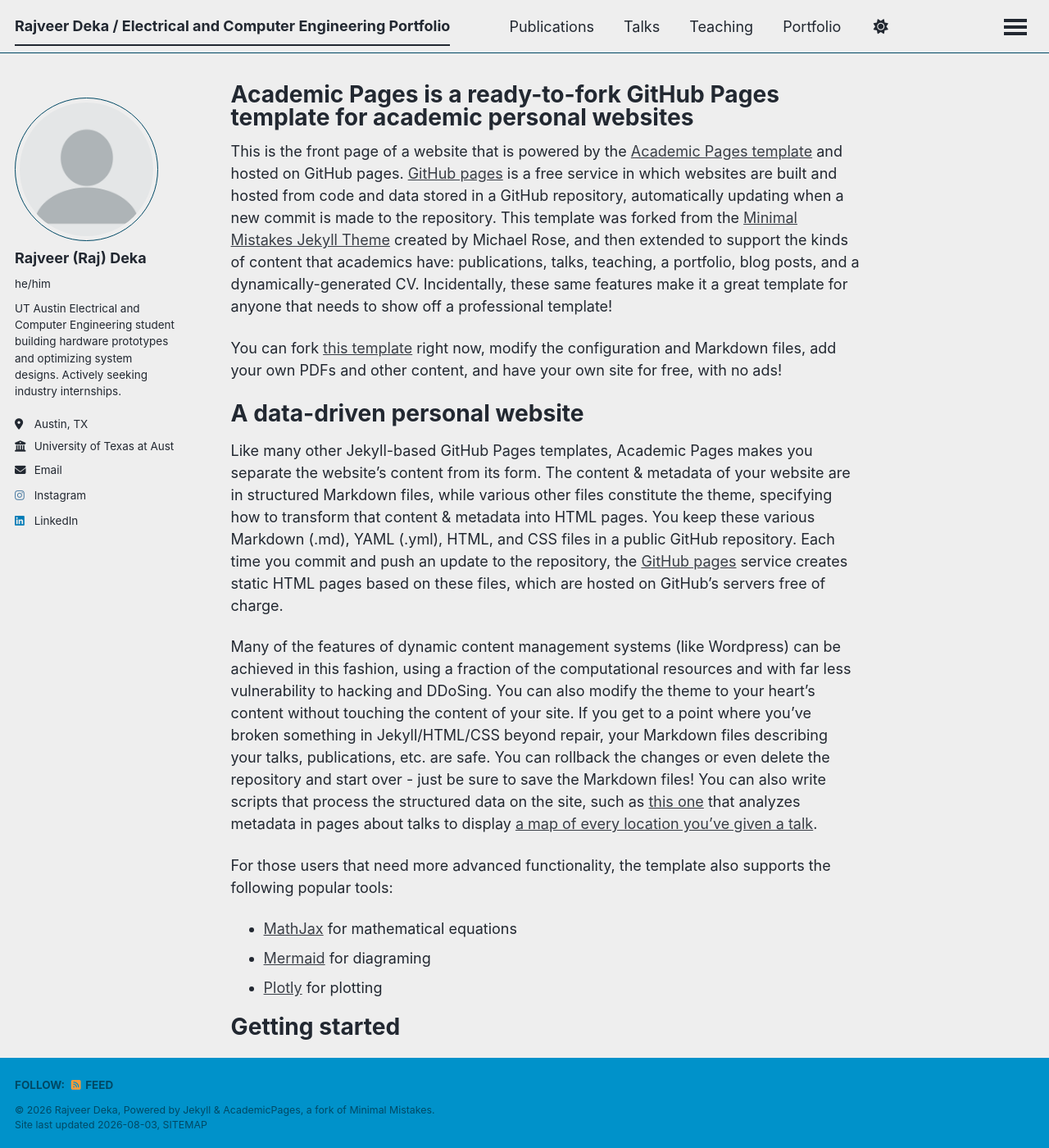
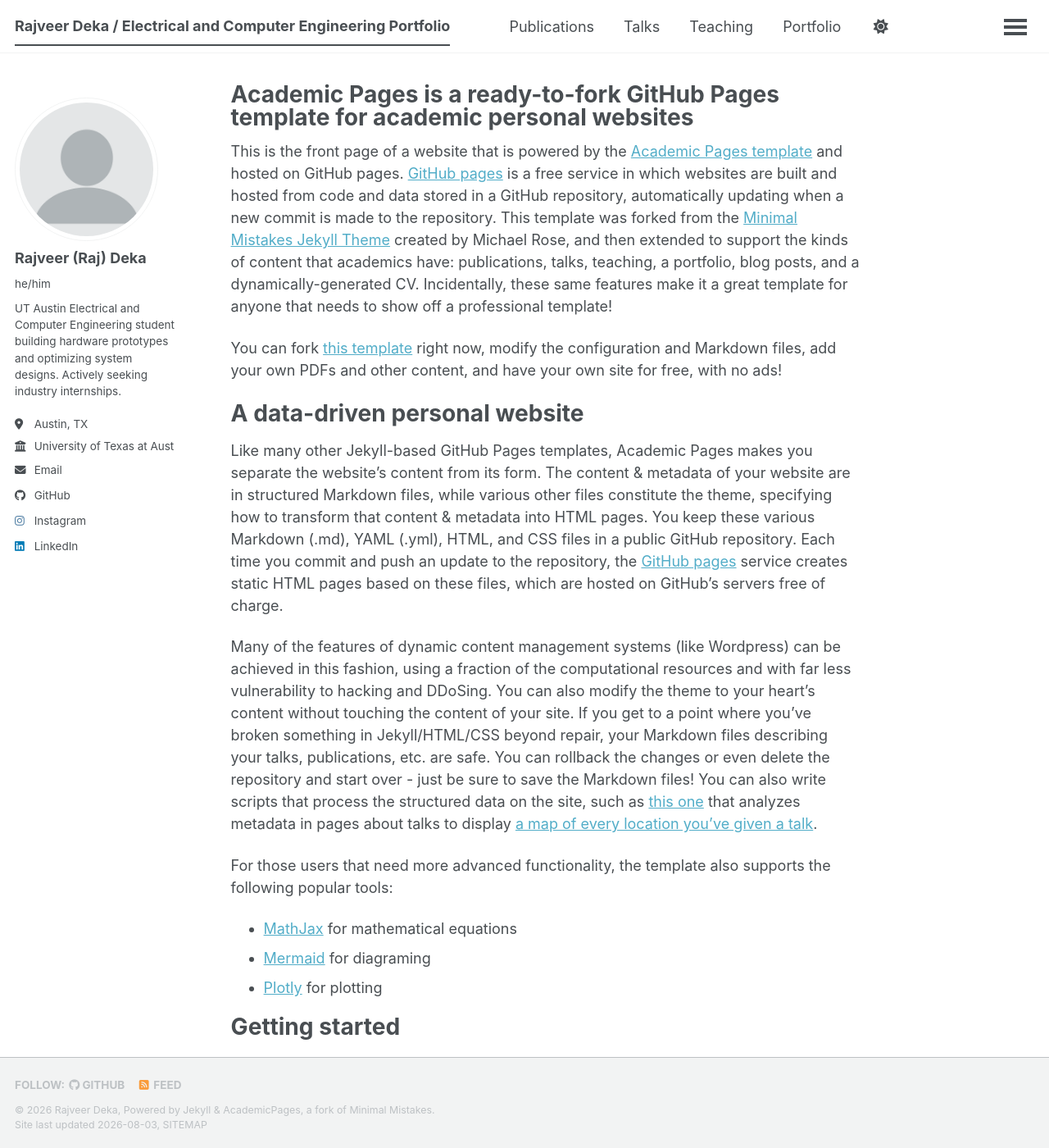
Before and after one commit to rajdeka/rajdeka.github.io, a Jekyll site: the page built from _pages/about.md, in a window 1280 px wide and 1400 px high. Shown: the whole window at 82% size. Built offline with Jekyll 4.4.1, drawn with Linux system fonts in a browser that asks for light colours; a style sheet for code colours, icons or effects is not loaded.

Commit message:
Update _config.yml

```diff
--- a/_config.yml
+++ b/_config.yml
@@ -8,15 +8,15 @@
 
 # Basic Site Settings
 locale                   : "en-US"
-site_theme               : "air" # The available themes options are "default", "air", "sunrise", "mint", "dirt" and "contrast"
+site_theme               : "default" # The available themes options are "default", "air", "sunrise", "mint", "dirt" and "contrast"
 title                    : "Rajveer Deka / Electrical and Computer Engineering Portfolio"
 title_separator          : "-"
 name                     : &name "Rajveer Deka"
 description              : &description "Undergraduate Electrical and Computer Engineering student at UT Austin specializing in microchip development, circuit logic, and system design optimization."   # Update this with a general description of your site, this is the default if not overridden by a page
-url                      : https://rajveerdeka.github.io # The base hostname & protocol for your site e.g. "https://[your GitHub username].github.io",
+url                      : https://rajdeka.github.io # The base hostname & protocol for your site e.g. "https://[your GitHub username].github.io",
                                                            # or if you already have some other page hosted on Github then use "https://[your GitHub username].github.io/[Your Repo Name]"
 baseurl                  : "" # the subpath of your site, e.g. "/blog"
-repository               : "rajdeka/rajveerdeka.github.io"
+repository               : "rajdeka/rajdeka.github.io"
 
 # Site Author - The following control what appear as part of the author content on the side bar.
 #               If a field is blank the icon and link will not appear, otherwise it will be shown.
@@ -51,7 +51,7 @@ author:
   bitbucket        : # Username - Update with your username on the site
   codepen          : # Username
   dribbble         : # Username
-  github           : #"academicpages"
+  github           : "rajdeka"
   kaggle           : # Username
   stackoverflow    : # User number or user number and name (i.e., use "1" or "1/jeff-atwood")
 
@@ -302,7 +302,7 @@ sass:
 permalink: /:categories/:title/
 # paginate: 5 # amount of posts to show
 # paginate_path: /page:num/
-timezone: Etc/UTC # https://en.wikipedia.org/wiki/List_of_tz_database_time_zones
+timezone: America/Chicago # https://en.wikipedia.org/wiki/List_of_tz_database_time_zones
 
 
 # Plugins
```
